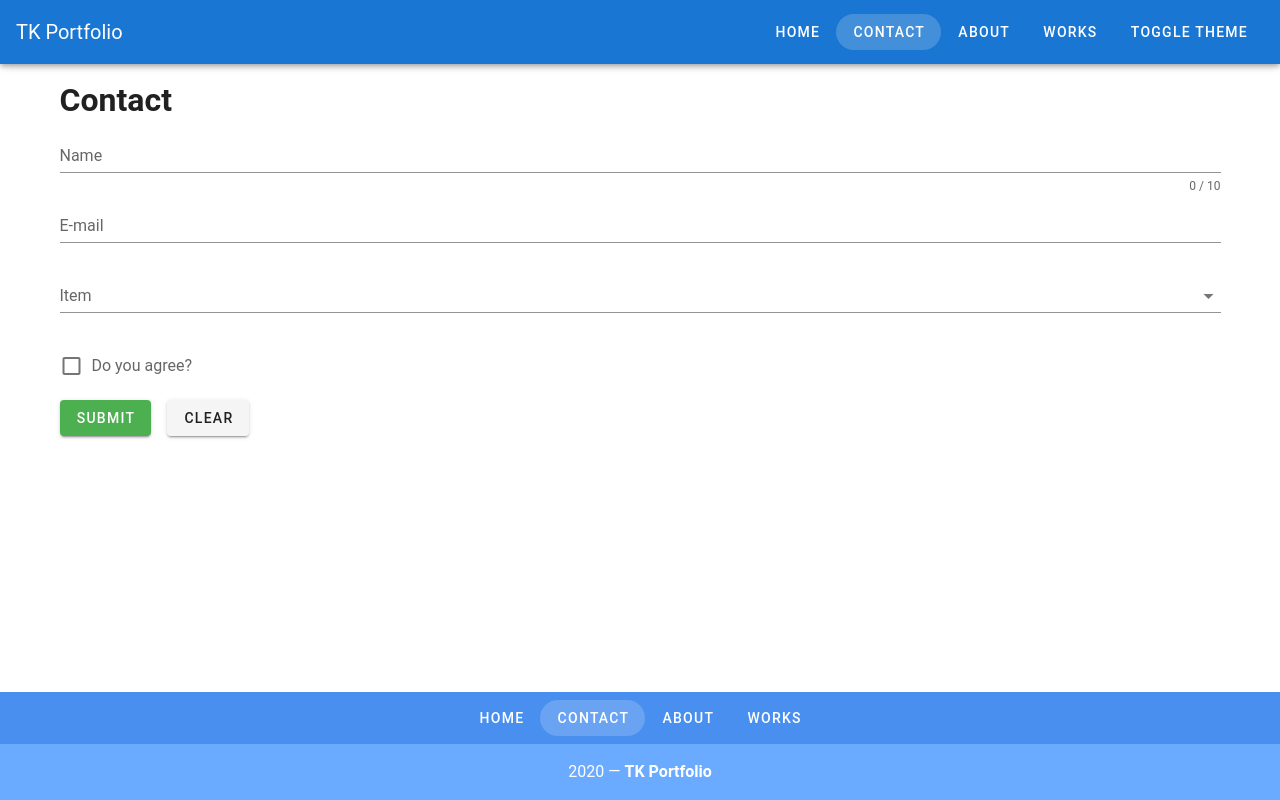
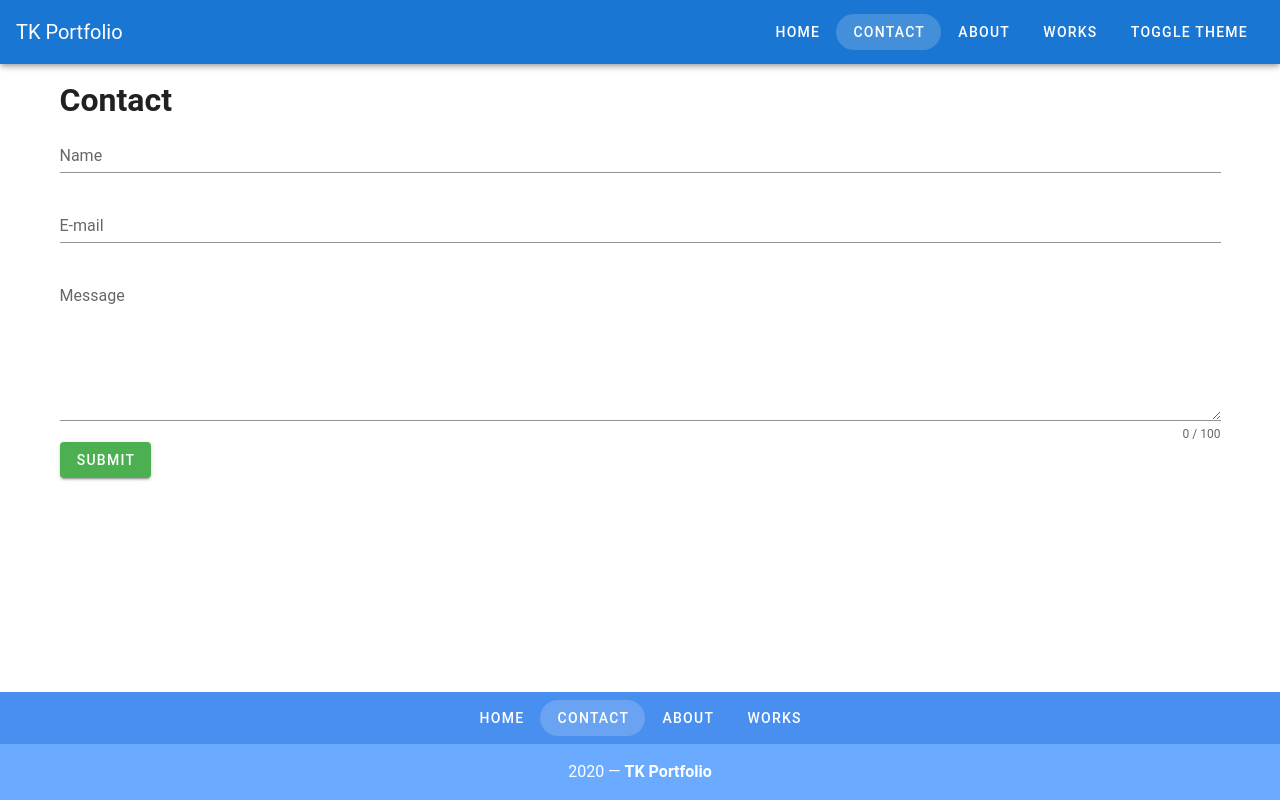
Before and after one commit to tk0407/vuePortfolio, a Vue app: page /contact in a window 1280 px wide. Built offline with nearby package versions, Linux system fonts and the light colour scheme.

Commit message:
modified contact form 2

```diff
--- a/src/views/Contact.vue
+++ b/src/views/Contact.vue
@@ -7,7 +7,6 @@
           <v-form ref="form" v-model="valid" lazy-validation>
             <v-text-field
               v-model="name"
-              :counter="10"
               :rules="nameRules"
               label="Name"
               required
@@ -20,122 +19,59 @@
               required
             ></v-text-field>
 
-            <v-select
-              v-model="select"
-              :items="items"
-              :rules="[v => !!v || 'Item is required']"
-              label="Item"
+            <v-textarea
+              v-model="message"
+              v-validate="'required|max:100'"
+              :counter="100"
+              label="Message"
               required
-            ></v-select>
+              :rules="messageRules"
+            ></v-textarea>
 
-            <v-checkbox
-              v-model="checkbox"
-              :rules="[v => !!v || 'You must agree to continue!']"
-              label="Do you agree?"
-              required
-            ></v-checkbox>
-
-            <!-- <v-btn
+            <v-btn
+              class="mr-9"
               :disabled="!valid"
               color="success"
-              class="mr-4"
-              @click="validate"
+              @click="submit"
+              >submit</v-btn
             >
-              Validate
-            </v-btn>
-
-            <v-btn color="error" class="mr-4" @click="reset">
-              Reset Form
-            </v-btn> -->
-            <v-btn class="mr-4" color="success" @click="submit">submit</v-btn>
-
-            <v-btn class="mr-4" @click="clear">clear</v-btn>
-
-            <!-- <v-btn color="warning" @click="resetValidation">
-              Reset Validation
-            </v-btn> -->
           </v-form>
         </template>
       </v-col>
     </v-row>
   </v-container>
 </template>
-<!-- <v-card width="400" class="mx-auto mt-5">
-    <v-card-title class="pb-0">
-      <h1 class="display-1">Contact</h1>
-    </v-card-title>
-    <v-card-text>
-      <v-form>
-        <v-text-field
-          label="Username"
-          prepend-icon="mdi-account-circle"
-        />
-        <v-text-field
-          :type="showPassword ? 'text' : 'password'"
-          label="Password"
-          prepend-icon="mdi-lock"
-          :append-icon="showPassword ? 'mdi-eye' : 'mdi-eye-off'"
-          @click:append="showPassword = !showPassword"
-        />
-      </v-form>
-    </v-card-text>
-    <v-divider></v-divider>
-    <v-card-actions>
-      <v-btn color="success">Register</v-btn>
-      <v-spacer></v-spacer>
-      <v-btn color="info">Contact</v-btn>
-    </v-card-actions>
-  </v-card>
-</template> -->
 
 <script>
 export default {
   data: () => ({
     valid: true,
-      name: '',
-      nameRules: [
-        v => !!v || 'Name is required',
-        v => (v && v.length <= 10) || 'Name must be less than 10 characters',
+    name: "",
+    nameRules: [v => !!v || "Name is required"],
+    email: "",
+    emailRules: [
+      v => !!v || "E-mail is required",
+      v => /.+@.+\..+/.test(v) || "E-mail must be valid"
     ],
-      email: '',
-      emailRules: [
-        v => !!v || 'E-mail is required',
-        v => /.+@.+\..+/.test(v) || 'E-mail must be valid',
-      ],
-      select: null,
-      items: [
-        'Item 1',
-        'Item 2',
-        'Item 3',
-        'Item 4',
-      ],
-      checkbox: false,
+    message: "",
+    messageRules: [
+      v => !!v || "Message is required",
+      v => (v && v.length <= 100) || "Max 100 characters"
+    ]
   }),
 
   methods: {
-      validate () {
+    validate() {
       if (this.$refs.form.validate()) {
-          this.snackbar = true
+        this.snackbar = true;
       }
     },
-      reset () {
-        this.$refs.form.reset()
+    reset() {
+      this.$refs.form.reset();
     },
-      resetValidation () {
-        this.$refs.form.resetValidation()
-      },
-    },
+    resetValidation() {
+      this.$refs.form.resetValidation();
     }
+  }
+};
 </script>
-//
-<script>
-// export default {
-//   name: 'Contact',
-//   data() {
-//     return {
-//       showPassword: false
-//     }
-//   }
-// }
-//
-</script>
```
Lines whose indentation alone changed are shown as unchanged.
